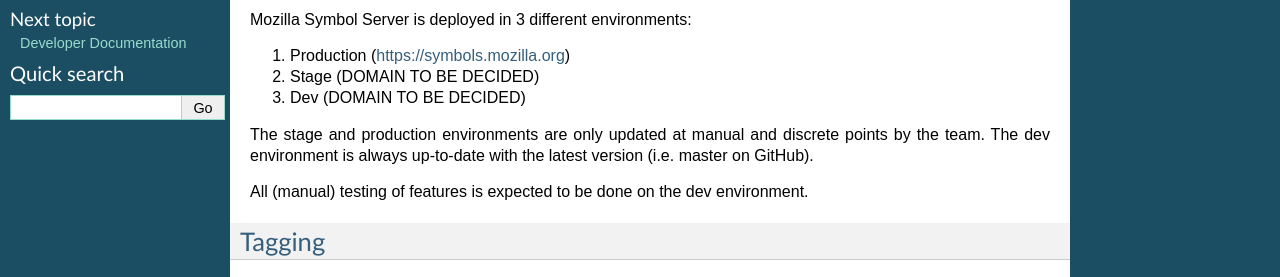
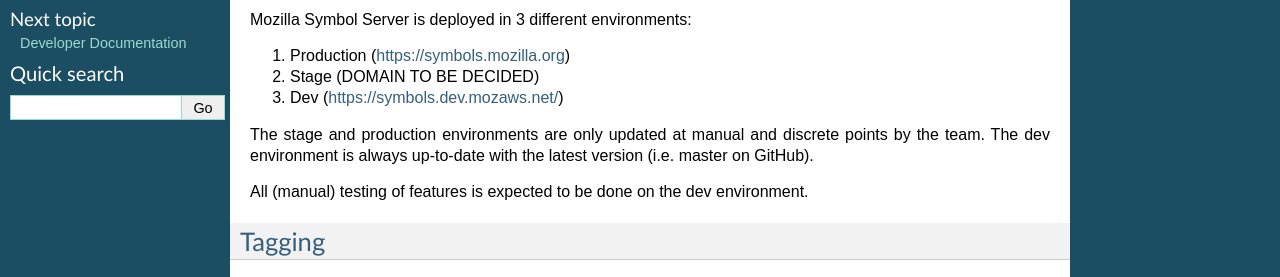
Before and after one commit to mozilla-services/tecken, a Sphinx documentation site: the page built from docs/deployment.rst, in a window 1280 px wide. Shown: the part 299-576 px from the top of the page. Built offline with Sphinx 7.4.7, drawn with Linux system fonts in a browser that asks for light colours.

Commit message:
update dev domain

```diff
--- a/docs/deployment.rst
+++ b/docs/deployment.rst
@@ -13,7 +13,7 @@ Mozilla Symbol Server is deployed in 3 different environments:
 
 2. Stage (DOMAIN TO BE DECIDED)
 
-3. Dev (DOMAIN TO BE DECIDED)
+3. Dev (https://symbols.dev.mozaws.net/)
 
 The stage and production environments are only updated at manual and
 discrete points by the team. The dev environment is always up-to-date
```
